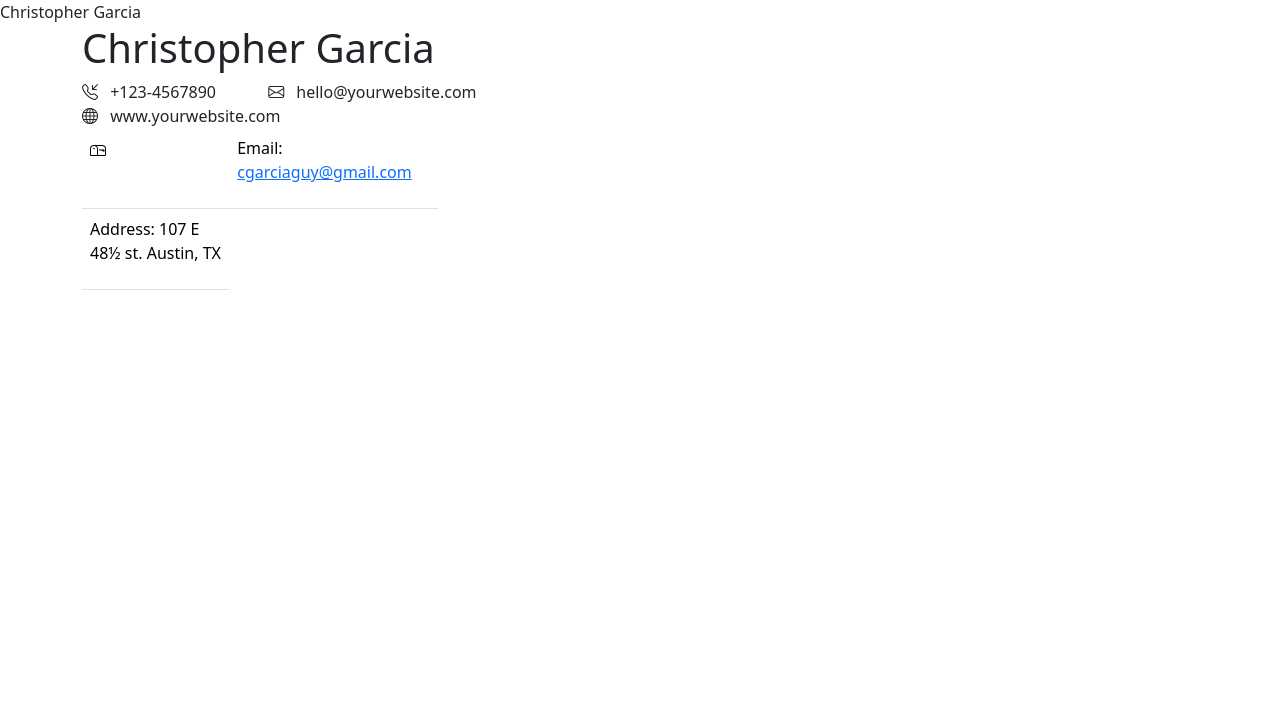
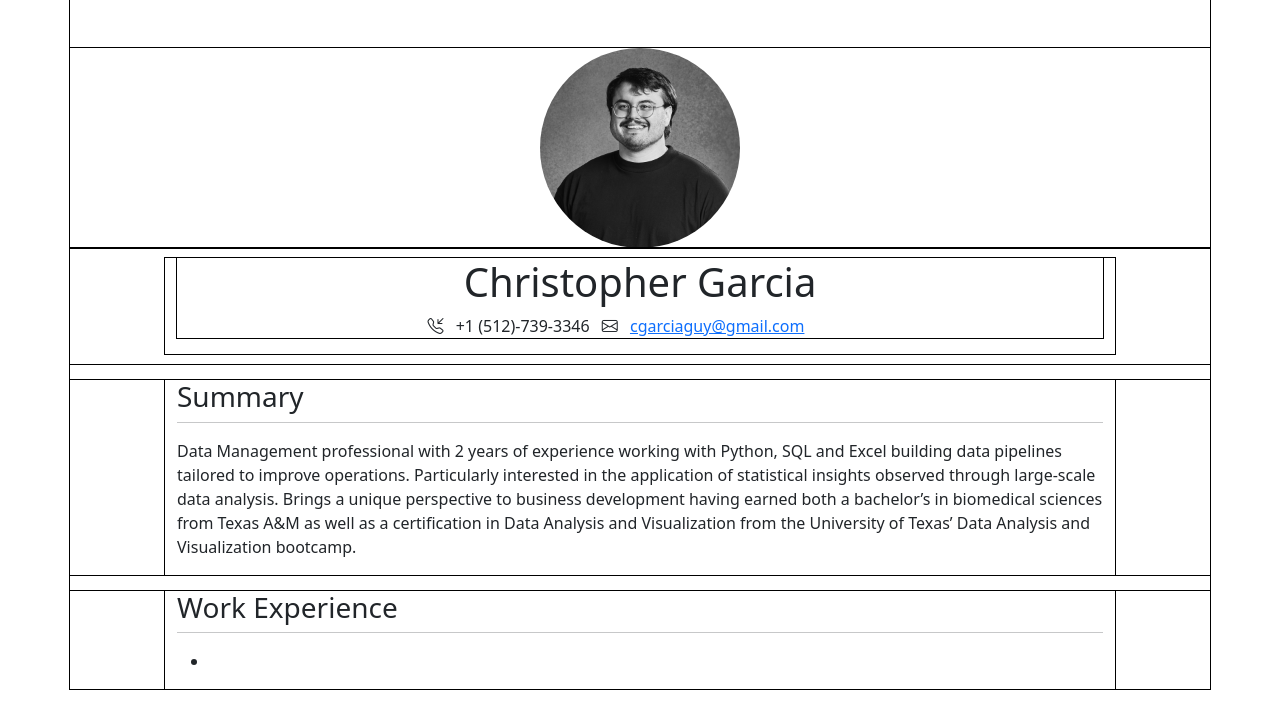
Before and after one commit to chrisagarcia/Resume-Webpage, a plain HTML site: page index.html in a window 1280 px wide. Drawn offline with nearby package versions, Linux system fonts and the light colour scheme.

Commit message:
made look gooder

```diff
--- a/index.html
+++ b/index.html
@@ -4,49 +4,80 @@
         <meta charset="utf-8">
         <meta name="viewport" content="width=device-width, initial-scale=1">
         <title>Chris Garcia</title>
+        <link rel="stylesheet" href="resources/css/style.css">
         <link rel="stylesheet" href="https://cdn.jsdelivr.net/npm/bootstrap-icons@1.11.3/font/bootstrap-icons.min.css">
         <link href="https://cdn.jsdelivr.net/npm/bootstrap@5.3.2/dist/css/bootstrap.min.css" rel="stylesheet" integrity="sha384-T3c6CoIi6uLrA9TneNEoa7RxnatzjcDSCmG1MXxSR1GAsXEV/Dwwykc2MPK8M2HN" crossorigin="anonymous">
     </head>
     <body>
-        <header>Christopher Garcia</header>
 
         <main>
-            <div class="container">
-                <div class="row">
-                    <div class="col-md-7">
-                        <div class="jumbotron">
-                            <h1>Christopher Garcia</h1>
-                            <ul class="resume-contact-list list-unstyled list-inline mb-0 justify-content-between">
-                                <li class="list-inline-item me-md-3 me-lg-5"><i class="bi bi-telephone-inbound me-2"></i> +123-4567890</li>
-                                <li class="list-inline-item me-md-3 me-lg-5"><i class="bi bi-envelope me-2"></i> hello@yourwebsite.com</li>
-                                <li class="list-inline-item me-lg-5"><i class="bi bi-globe me-2"></i> www.yourwebsite.com</li>
+
+            <!-- Main Container -->
+            <div class="main-container container pt-5">
+                <div class="profile-img-row row">
+
+                    <!-- Image Column -->
+                    <div class="col-12">
+                        <img class="rounded-circle" src="./resources/images/Christopher_Garcia_628.jpg" id="profile-img">
+                    </div>
+
+                </div>
+
+                <div class="profile-header-row row">
+
+                    <!-- Name/Contact Column -->
+                    <div class="col-10 mx-auto">
+                        <div>
+                            <h1 class="text-center">Christopher Garcia</h1>
+                            <ul class="text-center list-inline">
+                                <li class="list-inline-item">
+                                    <i class="bi bi-telephone-inbound me-2"></i>
+                                    <span>+1 (512)-739-3346</span>
+                                </li>
+                                <li class="list-inline-item me-md-3 me-lg-5">
+                                    <i class="bi bi-envelope me-2"></i>
+                                    <a href=""><span>cgarciaguy@gmail.com</span></a>
+                                </li>
                             </ul>
                         </div>
                     </div>
+
                 </div>
+
+
+
+                <!-- Summary -->
+                <div class="row mt-3">
+
+                    <div class="col-10 mx-auto">
+                        <h3>Summary</h3>
+
+                        <!-- Section Break -->
+                        <hr class="mt-1">
+
+                        <p>Data Management professional with 2 years of experience working with Python, SQL and Excel building data pipelines tailored to improve operations. Particularly interested in the application of statistical insights observed through large-scale data analysis. Brings a unique perspective to business development having earned both a bachelor’s in biomedical sciences from Texas A&M as well as a certification in Data Analysis and Visualization from the University of Texas’ Data Analysis and Visualization bootcamp.</p>
+                    </div>
+
+                </div>
+
+                <!-- Summary -->
+                <div class="row mt-3">
+
+                    <div class="col-10 mx-auto">
+                        <h3>Work Experience</h3>
+
+                        <!-- Section Break -->
+                        <hr class="mt-1">
+
+                        <ul>
+                            <li></li>
+                        </ul>
+                    </div>
+
+                </div>
+
             </div>
         </main>
-
-        <div class="container-sm">
-            <div class="row">
-                <div class="col-sm-4">
-                    <table class="table">
-                        <tr>
-                            <td><svg xmlns="http://www.w3.org/2000/svg" width="16" height="16" fill="currentColor" class="bi bi-mailbox" viewBox="0 0 16 16">
-                                <path d="M4 4a3 3 0 0 0-3 3v6h6V7a3 3 0 0 0-3-3m0-1h8a4 4 0 0 1 4 4v6a1 1 0 0 1-1 1H1a1 1 0 0 1-1-1V7a4 4 0 0 1 4-4m2.646 1A4 4 0 0 1 8 7v6h7V7a3 3 0 0 0-3-3z"/>
-                                <path d="M11.793 8.5H9v-1h5a.5.5 0 0 1 .5.5v1a.5.5 0 0 1-.5.5h-1a.5.5 0 0 1-.354-.146zM5 7c0 .552-.448 0-1 0s-1 .552-1 0a1 1 0 0 1 2 0"/>
-                              </svg></i></td>
-                            <td><p>Email: <a href="mailto:cgarciaguy@gmail.com">cgarciaguy@gmail.com</a></p></td>
-                        </tr>
-                        <tr>
-                            <td><p>Address: 107 E 48½ st. Austin, TX</p></td>
-                        </tr>
-                    </table>
-
-                </div>
-            </div>
-        </div>
-
 
         <script src="https://cdn.jsdelivr.net/npm/bootstrap@5.3.2/dist/js/bootstrap.bundle.min.js" integrity="sha384-C6RzsynM9kWDrMNeT87bh95OGNyZPhcTNXj1NW7RuBCsyN/o0jlpcV8Qyq46cDfL" crossorigin="anonymous"></script>
     </body>
--- a/resources/css/style.css
+++ b/resources/css/style.css
@@ -1,4 +1,26 @@
 
-body {
-    padding: 10%;
+
+
+@media (min-width: 992px) {
+    .header-row {
+        text-align: center;
+    }
 }
+
+div {
+    outline: 1px solid black;
+}
+
+.profile-header-row {
+    padding-top: 10px;
+    padding-bottom: 10px;
+    text-align: left;
+}
+
+#profile-img {
+    max-width: 200px;
+    max-height: 200px;
+    min-width: 100px;
+    margin: auto;
+    display: block;
+}
```
Also changed, not shown: resources/images/Christopher_Garcia_628.jpg (added).
